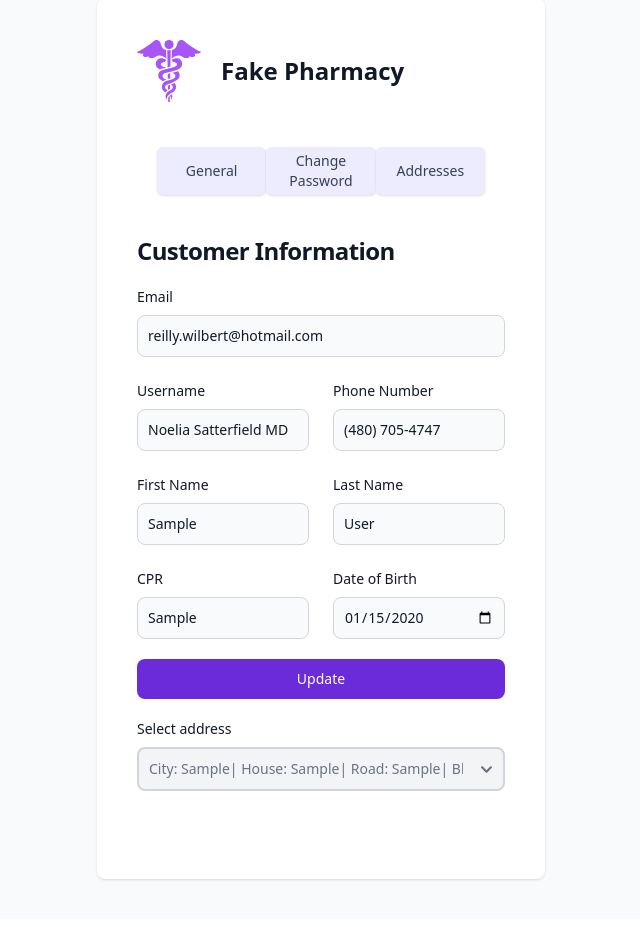
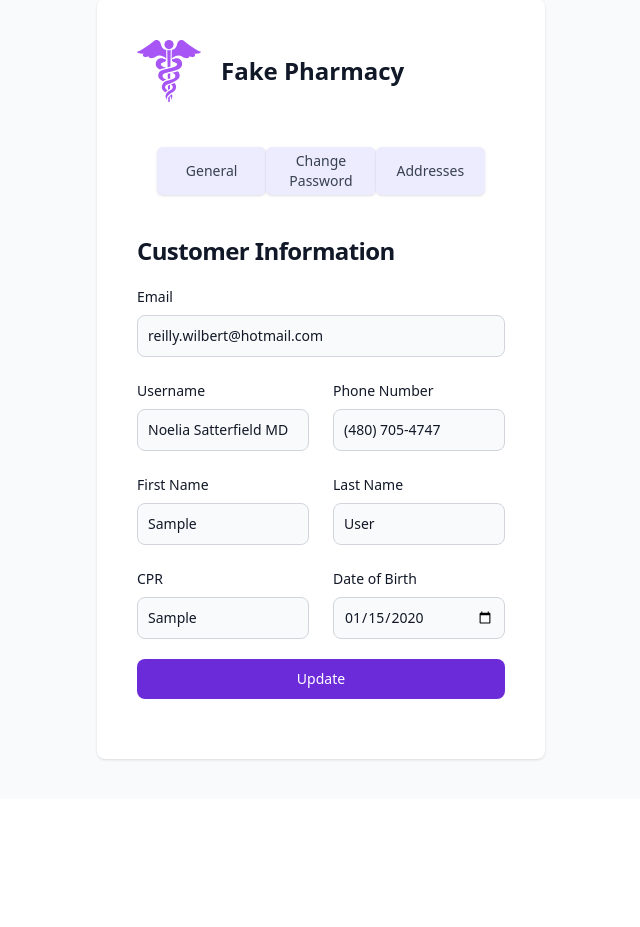
Before and after one commit to ALMUTAWAJ/Pharmacy-Management-System, a Laravel app: page /profile in a window 1280 px wide. Shown: the part 83-1010 px from the top of the page, without its empty margins (327-967 px from the left). After the commit the page ends 844 px from the top, so only its background shows below. Run offline with Laravel 10, Linux system fonts and the light colour scheme; a user stored in the database is signed in; data comes from the database, SQL or seed files in the repository; tables that the repository leaves empty hold one stand-in row (values such as "Sample post"); style sheets or scripts are compiled from the project's sources; some libraries are stand-ins or nearby versions.

Commit message:
Hope It's Good Now

```diff
--- a/public/js/profile.js
+++ b/public/js/profile.js
@@ -9,6 +9,8 @@ document.addEventListener("DOMContentLoaded", function() {
         document.getElementById("card1").style.display = "none";
         document.getElementById("card2").style.display = "none";
         document.getElementById("card3").style.display = "none";
+        document.getElementById("address_selection").style.display = "none";
+
     }
 
     function showForm(formId, buttonId, cardTitle) {
@@ -17,6 +19,10 @@ document.addEventListener("DOMContentLoaded", function() {
 
         // Update the title based on the active card
         document.getElementById("title").innerHTML = cardTitle;
+
+        if(formId=='card3'){
+            document.getElementById('address_selection').style.display = "block";
+        }
 
         // Store the active card in a cookie or local storage
         localStorage.setItem('activeCard', formId);
--- a/resources/views/pages/auth/profile.blade.php
+++ b/resources/views/pages/auth/profile.blade.php
@@ -187,7 +187,7 @@
 
 
 
-            <form id="address_selection" method="GET" action="{{ route('fetch.address') }}">
+            <form class="hidden" id="address_selection" method="GET" action="{{ route('fetch.address') }}">
                 <div>
                     <label for="address_select" class="block mb-2 text-sm font-medium text-gray-900">Select
                         address</label>
```
